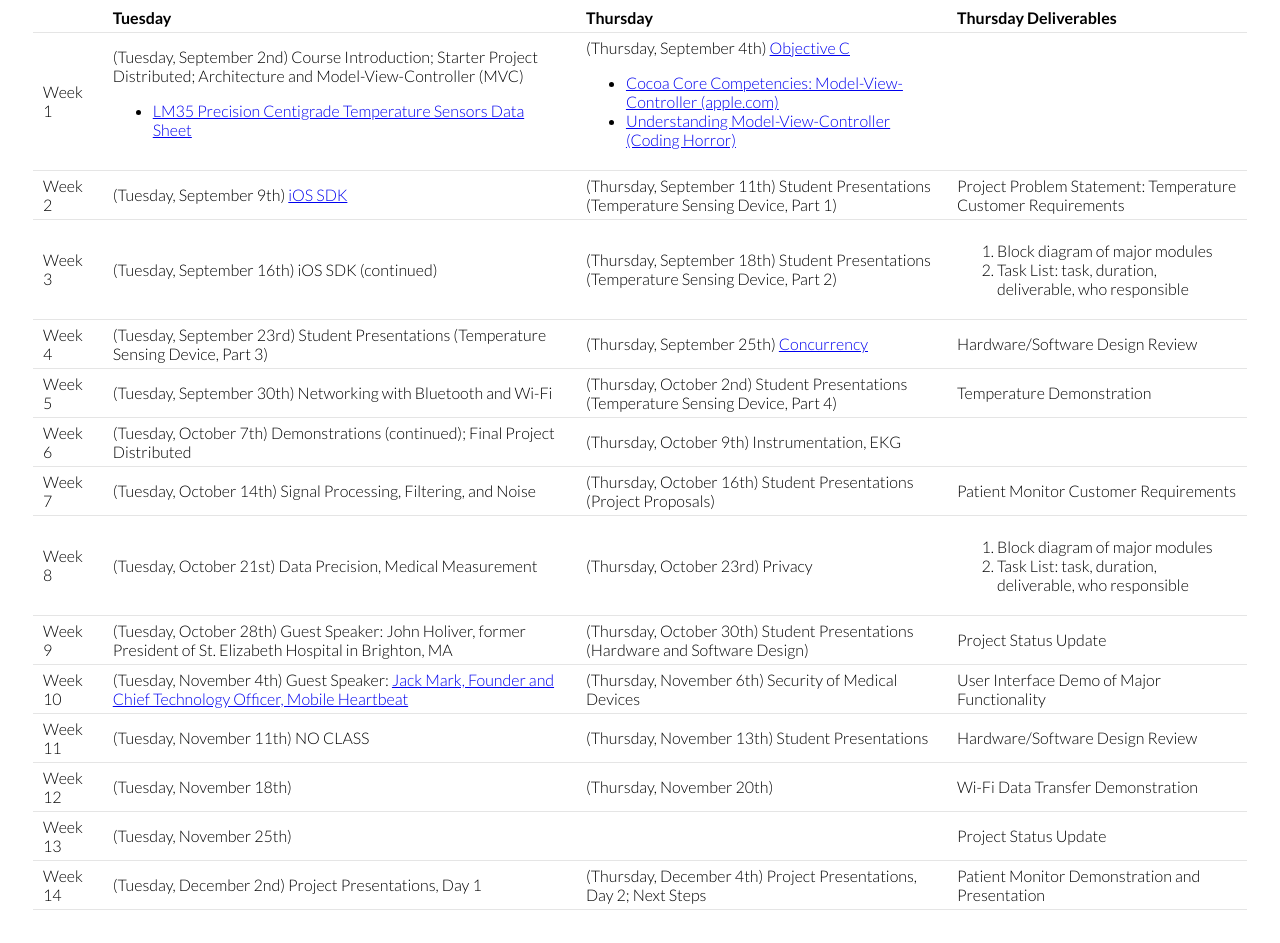
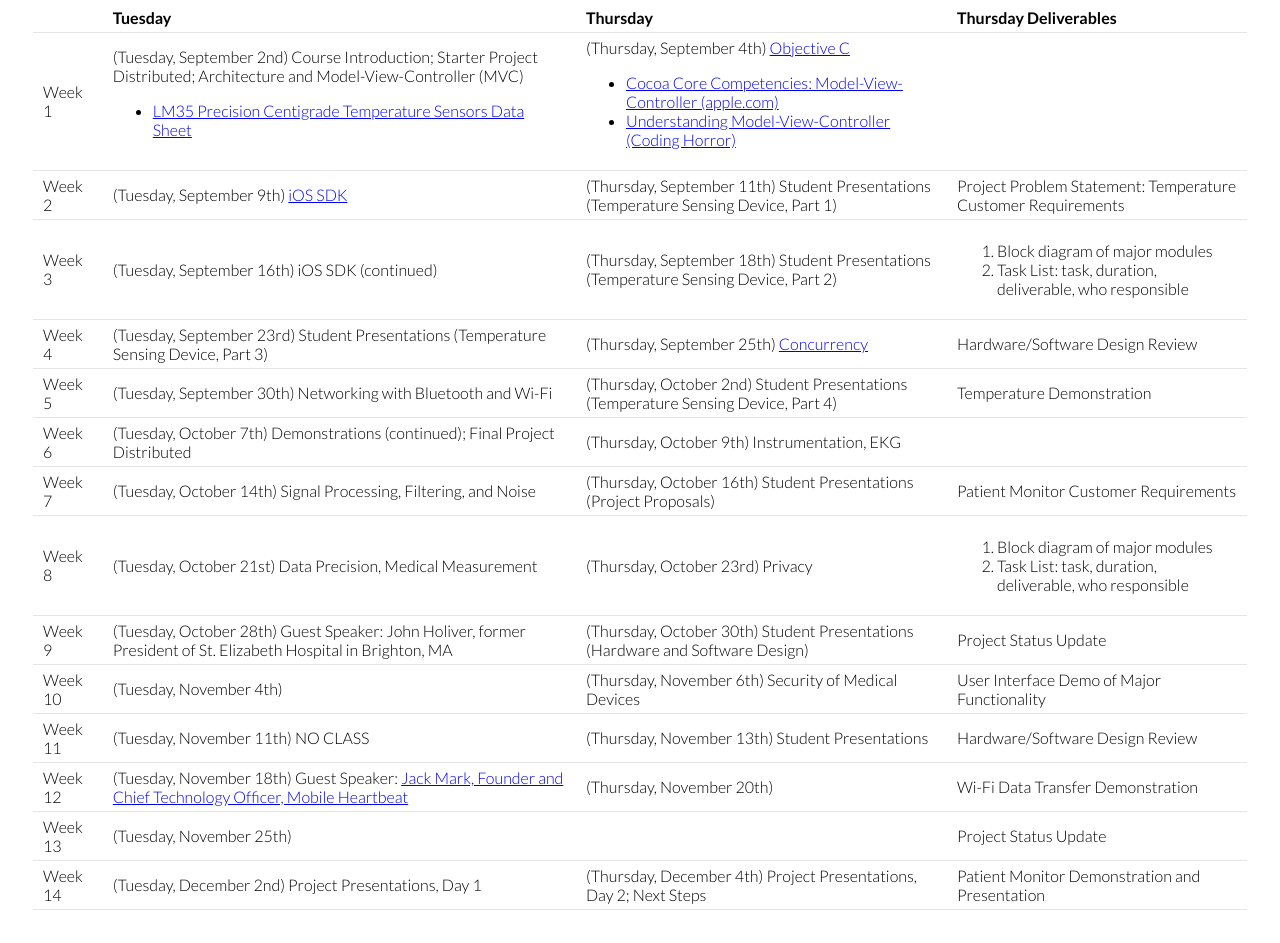
Before and after one commit to eangelica2014/MobileMedicalDevices, a plain HTML site: page index.html in a window 1280 px wide. Shown: the part 819-1762 px from the top of the page. Drawn offline with Linux system fonts and the light colour scheme.

Commit message:
Updated schedule --changed guest speaker date

```diff
--- a/index.html
+++ b/index.html
@@ -125,7 +125,7 @@
 </tr>
 <tr>
 <td>Week 10</td>
-<td>(Tuesday, November 4th) Guest Speaker: <a href="http://mobileheartbeat.com/" target="_blank">Jack Mark,  Founder and Chief Technology Officer, Mobile Heartbeat</a></td>
+<td>(Tuesday, November 4th)</td>
 <td>(Thursday, November 6th) Security of Medical Devices</td>
 <td>User Interface Demo of Major Functionality</td>
 </tr>
@@ -137,7 +137,7 @@
 </tr>
 <tr>
 <td>Week 12</td>
-<td>(Tuesday, November 18th)</td>
+<td>(Tuesday, November 18th) Guest Speaker: <a href="http://mobileheartbeat.com/" target="_blank">Jack Mark,  Founder and Chief Technology Officer, Mobile Heartbeat</a></td>
 <td>(Thursday, November 20th)</td>
 <td>Wi-Fi Data Transfer Demonstration</td>
 </tr>
```
